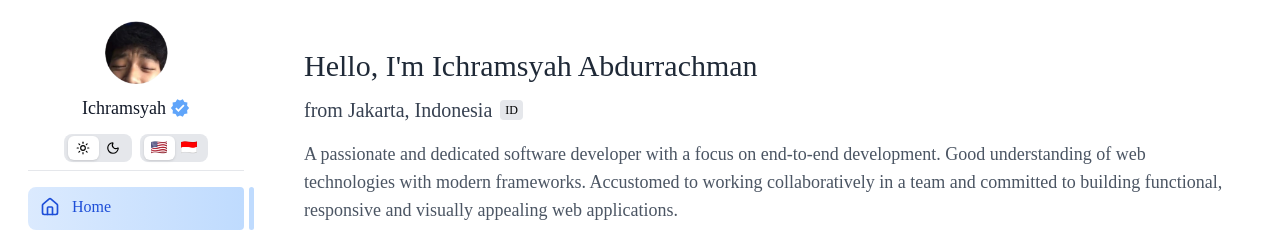
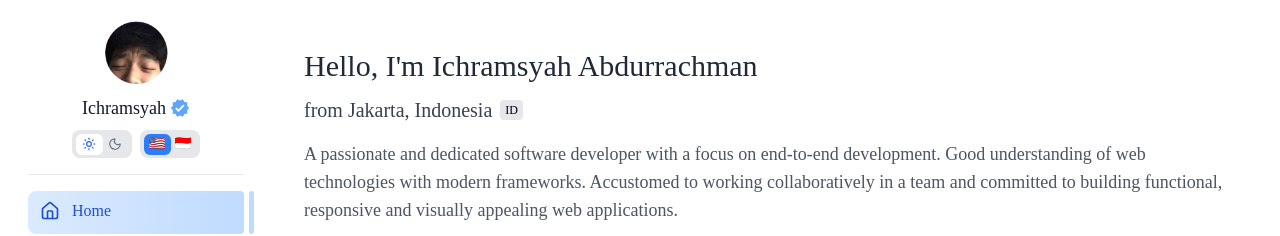
Before and after one commit to ichramsyah/portfolio-dashboard-style, a React (Vite) app: page / in a window 1280 px wide. Shown: the top 236 px of the page. Built offline with nearby package versions, Linux system fonts and the light colour scheme.

Commit message:
update sidebar: toggle button

```diff
--- a/src/components/Sidebar.jsx
+++ b/src/components/Sidebar.jsx
@@ -59,13 +59,30 @@ const Sidebar = ({ activeSection, setActiveSection, isMobileMenuOpen, setIsMobil
                   </svg>
                 </div>
 
-                {/* Tombol */}
-                <div className="flex gap-2 mt-3">
-                  {/* Toggle untuk Tema */}
-                  <ToggleSwitch isActive={theme === 'light'} onToggle={toggleTheme} option1={{ icon: <Sun size={14} /> }} option2={{ icon: <Moon size={14} /> }} />
+                {/* Toggle */}
+                <div className="flex gap-2 py-2">
+                  <ToggleSwitch
+                    isActive={theme === 'light'}
+                    onToggle={toggleTheme}
+                    option1={{ icon: <Sun className="transition-transform duration-200 delay-200 hover:scale-120" size={14} /> }}
+                    option2={{ icon: <Moon className="transition-transform duration-200 delay-200 hover:scale-120" size={14} /> }}
+                    activeBg="bg-whitee dark:bg-gray-7"
+                    inactiveBg="bg-gray-3"
+                    activeColor="text-blue-6 dark:text-gray-1"
+                    inactiveColor="text-gray-5 dark:text-gray-4"
+                  />
 
-                  {/* Toggle untuk Bahasa */}
-                  <ToggleSwitch isActive={language === 'en'} onToggle={() => setLanguage(language === 'en' ? 'id' : 'en')} option1={{ icon: <span className="text-sm">🇺🇸</span> }} option2={{ icon: <span className="text-sm">🇮🇩</span> }} />
+                  {/* Toggle Bahasa */}
+                  <ToggleSwitch
+                    isActive={language === 'en'}
+                    onToggle={() => setLanguage(language === 'en' ? 'id' : 'en')}
+                    option1={{ icon: <span className="text-sm">🇺🇸</span> }}
+                    option2={{ icon: <span className="text-sm">🇮🇩</span> }}
+                    activeBg="bg-blue-500"
+                    inactiveBg="bg-gray-400"
+                    activeColor="text-white"
+                    inactiveColor="text-gray-200"
+                  />
                 </div>
               </motion.div>
               <button onClick={() => setIsMobileMenuOpen(false)} className="absolute top-[-10px] right-[-10px] lg:hidden p-2 text-gray-5 hover:text-gray-7 dark:text-gray-4 dark:hover:text-gray-2">
@@ -78,7 +95,7 @@ const Sidebar = ({ activeSection, setActiveSection, isMobileMenuOpen, setIsMobil
             {/* Sliding sideline */}
             <motion.div animate={sidelineStyle} transition={{ type: 'spring', stiffness: 400, damping: 26 }} className="absolute right-[-10px] w-[5px] rounded-lg bg-blue-2 dark:bg-blue-3" />
 
-            <ul className="space-y-2">
+            <ul className="space-y-1">
               {navItems.map((item, index) => {
                 const Icon = item.icon;
                 const isActive = activeSection === item.id;
@@ -115,25 +132,6 @@ const Sidebar = ({ activeSection, setActiveSection, isMobileMenuOpen, setIsMobil
                 <p className="text-sm text-gray-5">HAK CIPTA © 2025</p>
                 <p className="text-sm text-gray-5 pt-1">Ichramsyah Abdurrachman. Seluruh hak dilindungi.</p>
               </div>
-              {/* <motion.div initial={{ opacity: 0, x: -40 }} whileInView={{ opacity: 1, x: 0 }} transition={{ duration: 0.6, ease: 'easeOut', delay: 0.9 }} viewport={{ once: false }}>
-                <button onClick={toggleTheme} className="w-full flex items-center space-x-3 px-3 py-2 text-gray-7 dark:text-gray-3 hover:bg-gray-1 dark:hover:bg-gray-8 rounded-lg transition-[0.2s] hover:scale-[103%]">
-                  {theme === 'light' ? <Sun size={20} /> : <Moon size={20} />}
-                  <span>{theme === 'light' ? 'Light' : 'Dark'} Mode</span>
-                </button>
-              </motion.div>
-
-              <motion.div initial={{ opacity: 0, x: -40 }} whileInView={{ opacity: 1, x: 0 }} transition={{ duration: 0.6, ease: 'easeOut', delay: 1.1 }} viewport={{ once: false }}>
-                <button
-                  onClick={() => setLanguage(language === 'en' ? 'id' : 'en')}
-                  className="w-full flex items-center space-x-3 px-3 py-2 text-gray-7 dark:text-gray-3 hover:bg-gray-1 dark:hover:bg-gray-8 rounded-lg transition-[0.2s] hover:scale-[103%]"
-                >
-                  <Globe size={20} />
-                  <div className="flex items-center space-x-2">
-                    <span>{language === 'en' ? 'English' : 'Indonesia'}</span>
-                    <span>{language === 'en' ? '🇺🇸' : '🇮🇩'}</span>
-                  </div>
-                </button>
-              </motion.div> */}
             </div>
           </div>
         </div>
--- a/src/components/common/ToggleSwitch.jsx
+++ b/src/components/common/ToggleSwitch.jsx
@@ -1,23 +1,19 @@
-// components/ToggleSwitch.jsx
-import React from 'react';
 import { motion } from 'framer-motion';
 
-const ToggleSwitch = ({ option1, option2, isActive, onToggle }) => {
+const ToggleSwitch = ({ option1, option2, isActive, onToggle, activeBg = 'bg-whitee', inactiveBg = 'bg-gray-3', activeColor = 'text-yellow-200', inactiveColor = 'text-whitee' }) => {
   return (
-    <div onClick={onToggle} className="relative flex w-17 px-1 h-7 cursor-pointer items-center rounded-lg bg-gray-200 p-1">
+    <div onClick={onToggle} className="relative flex w-15 h-7 cursor-pointer items-center rounded-lg bg-gray-2 dark:bg-gray-8 p-1">
       {/* Latar belakang yang bergeser */}
-      <motion.div className="absolute h-[85%] w-[45%] rounded-md bg-white dark:bg-gray-8 shadow-sm " layout transition={{ type: 'spring', stiffness: 400, damping: 35 }} animate={{ x: isActive ? '0%' : '100%' }} />
+      <motion.div className={`absolute h-[75%] w-[45%] rounded-md ${activeBg}`} layout transition={{ type: 'spring', stiffness: 400, damping: 60 }} animate={{ x: isActive ? '0%' : '95%' }} />
 
       {/* Opsi 1 */}
-      <div className="relative z-10 flex w-1/2 h-full items-center justify-center ">
-        {option1.icon}
-        <span className={`text-xs font-bold transition-colors ${isActive ? 'text-gray-800 dark:text-white' : 'text-gray-500'}`}>{option1.label}</span>
+      <div className="relative z-10 flex w-1/2 h-full items-center justify-center">
+        <span className={`text-xs transition-colors ${isActive ? activeColor : inactiveColor}`}>{option1.icon}</span>
       </div>
 
       {/* Opsi 2 */}
-      <div className="relative z-10 flex w-1/2 h-full items-center justify-center ">
-        {option2.icon}
-        <span className={`text-xs font-bold transition-colors ${!isActive ? 'text-gray-800 dark:text-white' : 'text-gray-500'}`}>{option2.label}</span>
+      <div className="relative z-10 flex w-1/2 h-full items-center justify-center">
+        <span className={`text-xs transition-colors ${!isActive ? activeColor : inactiveColor}`}>{option2.icon}</span>
       </div>
     </div>
   );
```
